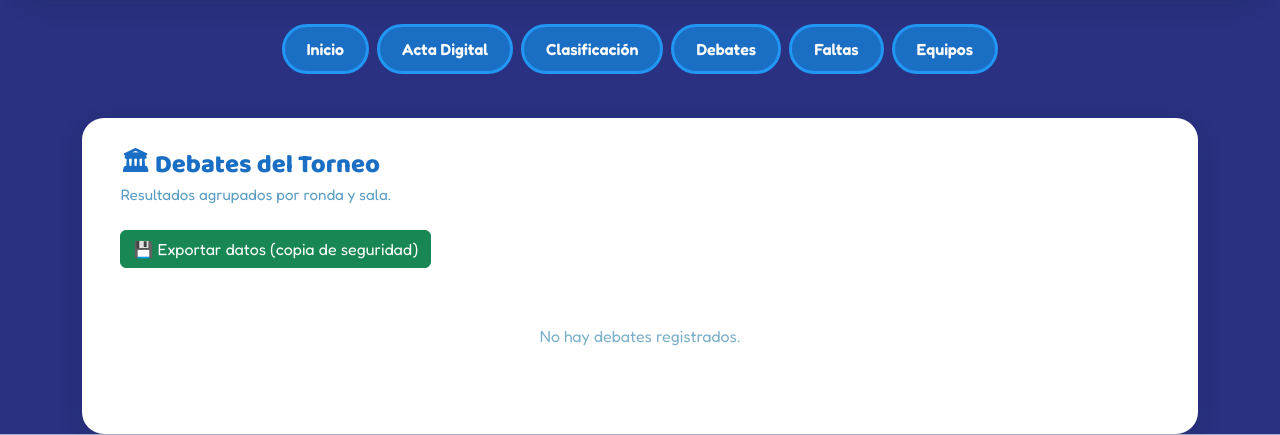
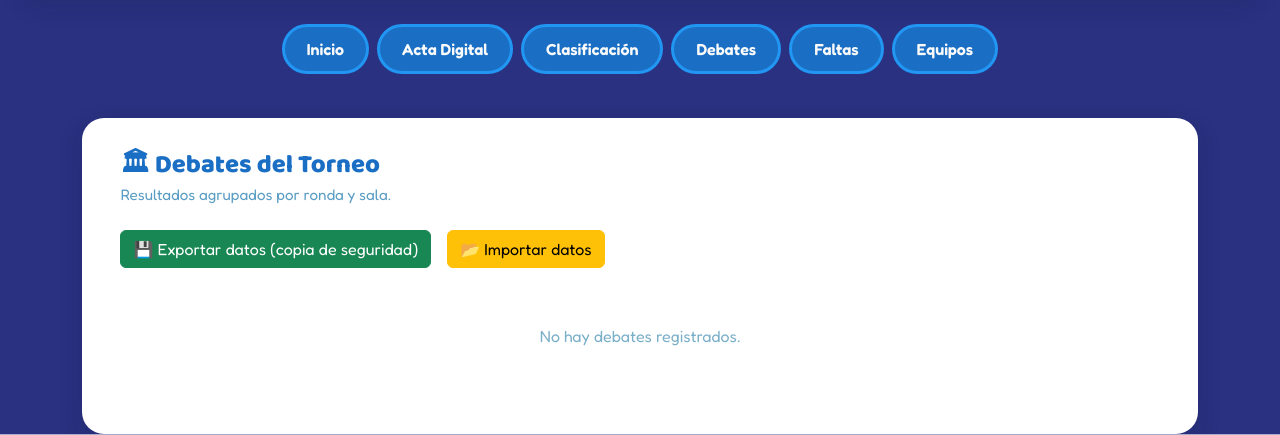
Before and after one commit to goose-talent/Tabulador, a FastAPI app: page /debates in a window 1280 px wide. Shown: the part 408-843 px from the top of the page. Run offline with FastAPI, Linux system fonts and the light colour scheme.

Commit message:
boton de importar datos

```diff
--- a/templates/debates.html
+++ b/templates/debates.html
@@ -9,10 +9,20 @@
         Resultados agrupados por ronda y sala.
     </p>
 
-    <div class="mb-4">
+    <div class="mb-4" style="display: flex; gap: 1rem; align-items: center;">
         <a href="/exportar_datos" class="btn btn-success">
             💾 Exportar datos (copia de seguridad)
         </a>
+        <button class="btn btn-warning" onclick="document.getElementById('importar-input').click()">
+            📂 Importar datos
+        </button>
+        <input
+            type="file"
+            id="importar-input"
+            accept=".json"
+            style="display:none"
+            onchange="importarDatos(this)"
+        >
     </div>
 
     {% if debates %}
@@ -75,6 +85,38 @@ async function borrarDebate(id) {
     await fetch('/debate/borrar/' + id, { method: 'DELETE' });
     window.location.reload();
 }
+
+async function importarDatos(input) {
+    const archivo = input.files[0];
+    if (!archivo) return;
+
+    const texto = await archivo.text();
+
+    let datos;
+    try {
+        datos = JSON.parse(texto);
+    } catch(e) {
+        alert('El archivo no es válido.');
+        return;
+    }
+
+    if (!confirm('¿Seguro que quieres importar estos datos? Se sobreescribirá todo lo que hay ahora.')) {
+        return;
+    }
+
+    const respuesta = await fetch('/importar_datos', {
+        method: 'POST',
+        headers: { 'Content-Type': 'application/json' },
+        body: JSON.stringify(datos)
+    });
+
+    if (respuesta.ok) {
+        alert('✅ Datos importados correctamente.');
+        window.location.reload();
+    } else {
+        alert('❌ Error al importar los datos.');
+    }
+}
 </script>
 
 {% endblock %}
```
